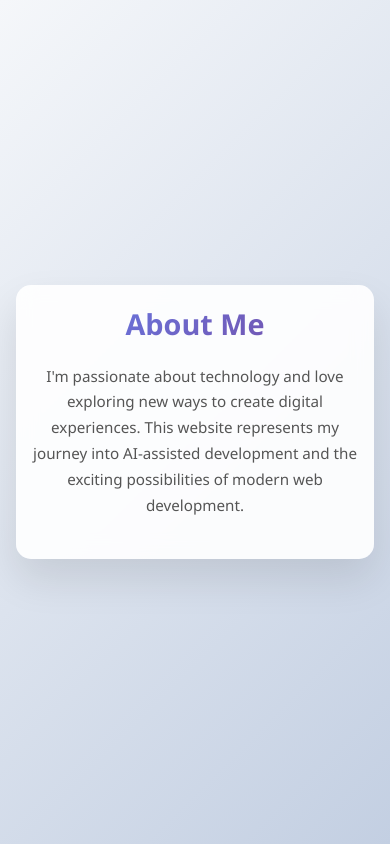
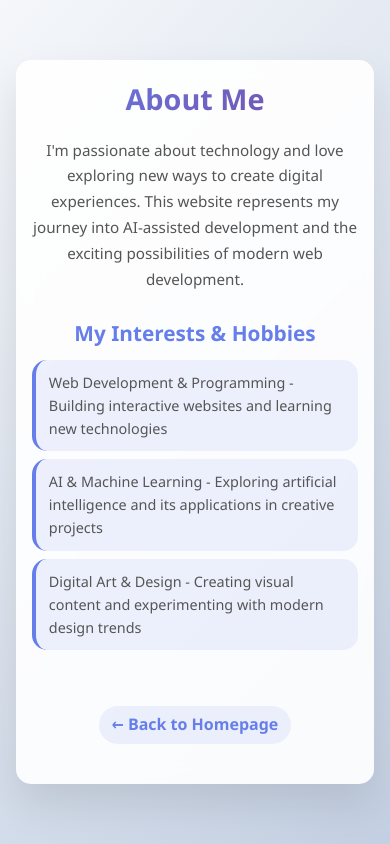
Before and after one commit to Mrunal2157/homepage, a plain HTML site: page about.html in a window 390 px wide. Drawn offline with Linux system fonts and the light colour scheme.

Commit message:
initial version of homepage

```diff
--- a/about.html
+++ b/about.html
@@ -10,6 +10,15 @@
     <div class="container">
         <h1>About Me</h1>
         <p>I'm passionate about technology and love exploring new ways to create digital experiences. This website represents my journey into AI-assisted development and the exciting possibilities of modern web development.</p>
+
+        <h2>My Interests & Hobbies</h2>
+        <ul>
+            <li>Web Development & Programming - Building interactive websites and learning new technologies</li>
+            <li>AI & Machine Learning - Exploring artificial intelligence and its applications in creative projects</li>
+            <li>Digital Art & Design - Creating visual content and experimenting with modern design trends</li>
+        </ul>
+
+        <a href="index.html" class="about-link">← Back to Homepage</a>
     </div>
 </body>
 </html>
--- a/styles.css
+++ b/styles.css
@@ -16,6 +16,7 @@ body {
     text-align: center;
     color: #333;
     line-height: 1.6;
+    padding: 2rem 0;
 }
 
 /* Typography */
@@ -28,6 +29,39 @@ h1 {
     -webkit-text-fill-color: transparent;
     background-clip: text;
     text-align: center;
+}
+
+h2 {
+    font-size: 1.8rem;
+    font-weight: 600;
+    margin: 2rem 0 1rem 0;
+    color: #667eea;
+    text-align: center;
+}
+
+ul {
+    max-width: 600px;
+    margin: 0 auto 2rem;
+    text-align: left;
+    list-style: none;
+    padding: 0;
+}
+
+li {
+    background: rgba(102, 126, 234, 0.1);
+    margin: 0.8rem 0;
+    padding: 1rem 1.5rem;
+    border-radius: 15px;
+    border-left: 4px solid #667eea;
+    transition: all 0.3s ease;
+    color: #555;
+    line-height: 1.6;
+}
+
+li:hover {
+    background: rgba(102, 126, 234, 0.15);
+    transform: translateX(5px);
+    box-shadow: 0 5px 15px rgba(102, 126, 234, 0.2);
 }
 
 p {
@@ -86,10 +120,13 @@ p {
     box-shadow: 0 8px 25px rgba(102, 126, 234, 0.3);
     text-transform: uppercase;
     letter-spacing: 1px;
+    display: block;
+    margin: 0 auto;
+    width: fit-content;
 }
 
 .contact-btn:hover {
-    transform: translateY(-3px);
+    transform: translateY(-3px) scale(1.05);
     box-shadow: 0 12px 35px rgba(102, 126, 234, 0.4);
     background: linear-gradient(135deg, #764ba2 0%, #667eea 100%);
 }
@@ -109,6 +146,7 @@ p {
         margin: 0.5rem;
         padding: 1.5rem;
         border-radius: 15px;
+        text-align: center;
     }
 
     h1 {
@@ -116,19 +154,33 @@ p {
         margin-bottom: 1rem;
     }
 
+    h2 {
+        font-size: 1.5rem;
+        margin: 1.5rem 0 0.8rem 0;
+    }
+
     p {
         font-size: 1rem;
         margin-bottom: 1.5rem;
     }
 
+    li {
+        padding: 0.8rem 1rem;
+        margin: 0.6rem 0;
+    }
+
     .contact-btn {
         padding: 12px 25px;
         font-size: 1rem;
+        display: block;
+        margin: 0 auto;
+        width: fit-content;
     }
 
     .about-link {
         font-size: 1rem;
         padding: 0.4rem 0.8rem;
+        display: inline-block;
     }
 }
 
@@ -137,17 +189,32 @@ p {
         font-size: 1.8rem;
     }
 
+    h2 {
+        font-size: 1.3rem;
+        margin: 1.2rem 0 0.6rem 0;
+    }
+
     p {
         font-size: 0.95rem;
     }
 
+    li {
+        padding: 0.7rem 0.8rem;
+        margin: 0.5rem 0;
+        font-size: 0.9rem;
+    }
+
     .container {
         padding: 1rem;
+        text-align: center;
     }
 
     .contact-btn {
         padding: 10px 20px;
         font-size: 0.95rem;
+        display: block;
+        margin: 0 auto;
+        width: fit-content;
     }
 }
 
```
Also changed, not shown: index.html (+1 -1 lines).
